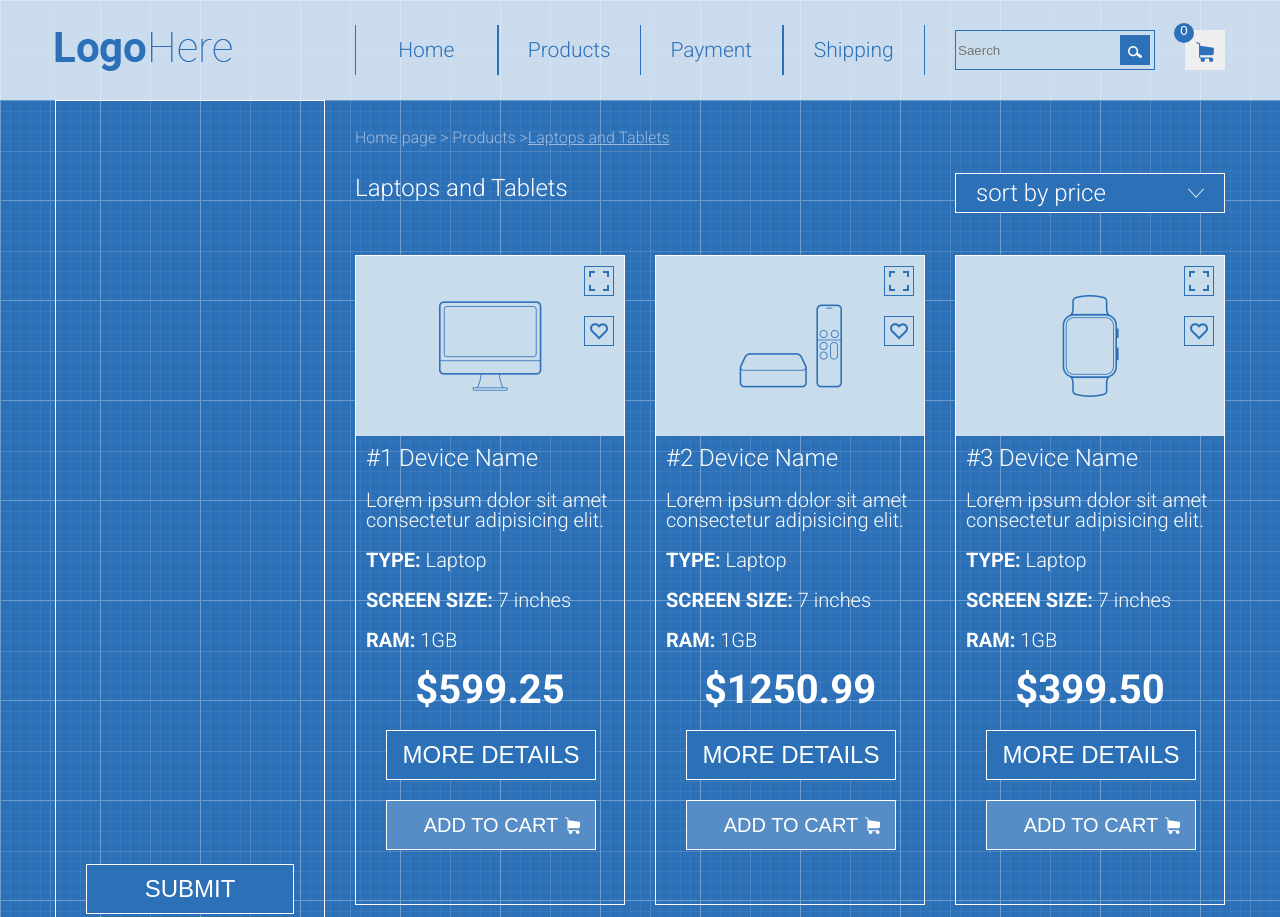
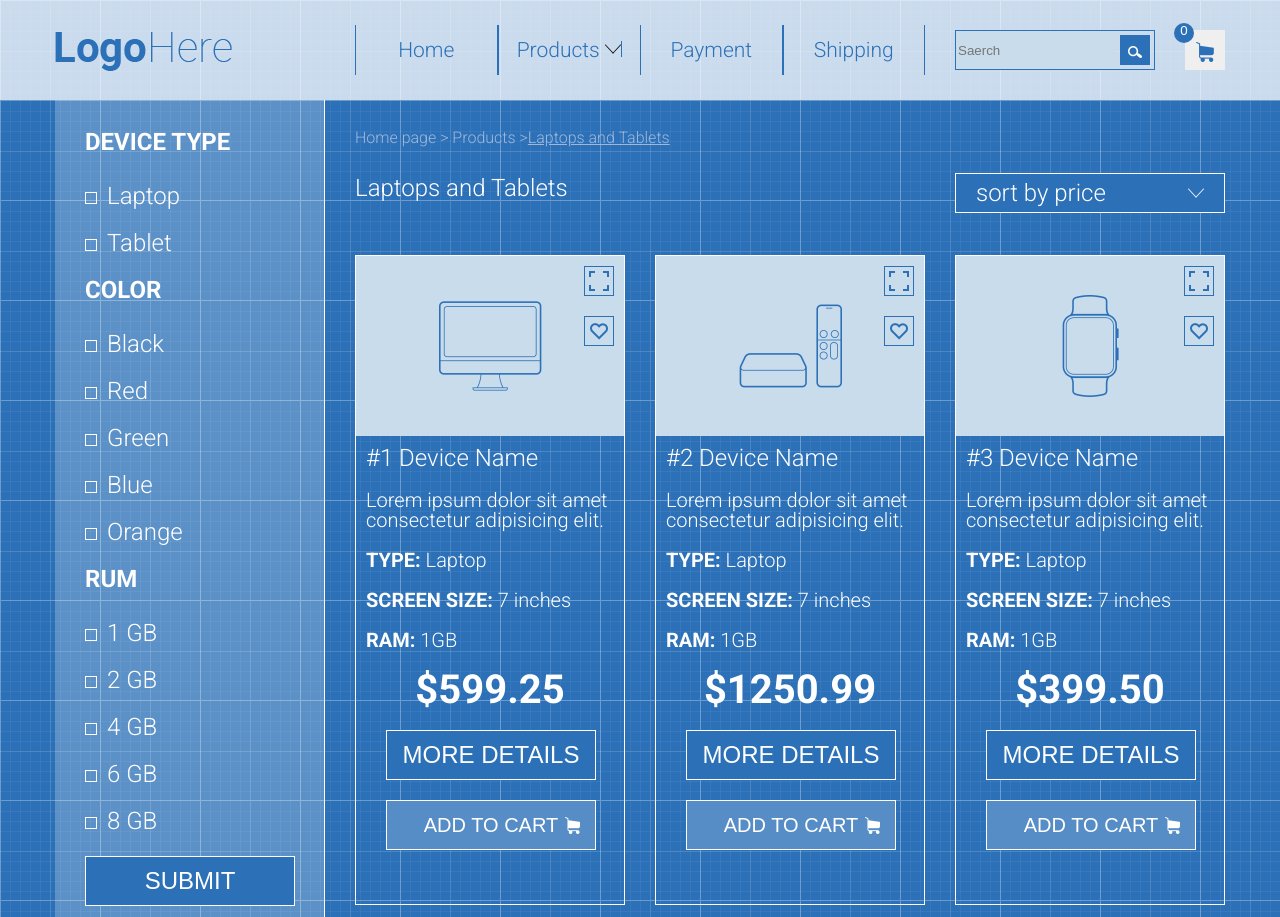
Before and after one commit to nemesis200/shop-project-1, a plain HTML site: page index.html in a window 1280 px wide. Shown: the top 917 px of the page. Drawn offline with Linux system fonts and the light colour scheme.

Commit message:
added filter

```diff
--- a/index.html
+++ b/index.html
@@ -11,7 +11,7 @@
       href="https://fonts.googleapis.com/css2?family=Roboto:wght@300;700&display=swap"
       rel="stylesheet"
     />
-    <title>Document</title>
+    <title></title>
   </head>
   <body>
     <header class="header">
@@ -27,7 +27,7 @@
               <ul class="menu">
                 <li><a href="#">Home</a></li>
                 <li class="dropdownbt">
-                  <a href="#">Products</a>
+                  <a href="#">Products <img src="images/down-direction.png" alt=""></a>
                   <ul>
                     <li><a class="content" href="#">Lorem ipsum dolor</a></li>
                     <li><a class="content" href="#">Sit amet</a></li>
@@ -65,6 +65,57 @@
     </header>
     <main class="main">
       <div class="filtr">
+        <h2 class="hp hp-1">DEVICE TYPE</h2>
+         <div class="revol">
+           <input class="button-choice" type="checkbox" id="Laptop">
+           <label class="np" for="Laptop"></label><p class="hp">Laptop</p>
+         </div>
+         <div class="revol">
+            <input class="button-choice" type="checkbox" id="Tablet">
+            <label class="np" for="Tablet"></label><p class="hp">Tablet</p>
+          </div>
+        <h2 class="hp hp-1">COLOR</h2>
+        <div class="revol">
+        <input class="button-choice" type="checkbox" id="Black">
+        <label class="np" for="Black"></label><p class="hp">Black</p>
+        </div>
+        <div class="revol">
+       <input class="button-choice" type="checkbox" id="Red">
+       <label class="np" for="Red"></label><p class="hp">Red</p>
+       </div>
+       <div class="revol">
+       <input class="button-choice" type="checkbox" id="Green">
+        <label class="np" for="Green"></label><p class="hp">Green</p>
+        </div>
+        <div class="revol">
+        <input class="button-choice" type="checkbox" id="Blue">
+        <label class="np" for="Blue"></label><p class="hp">Blue</p>
+        </div>
+        <div class="revol">
+        <input class="button-choice" type="checkbox" id="Orange">
+        <label class="np" for="Orange"></label><p class="hp">Orange</p>
+        </div>
+        <h2 class="hp hp-1">RUM</h2>
+        <div class="revol">
+        <input class="button-choice" type="checkbox" id="GB1">
+        <label class="np" for="GB1"></label><p class="hp">1 GB</p>
+        </div>
+        <div class="revol">
+       <input class="button-choice" type="checkbox" id="GB2">
+       <label class="np" for="GB2"></label><p class="hp">2 GB</p>
+       </div>
+       <div class="revol">
+       <input class="button-choice" type="checkbox" id="GB4">
+        <label class="np" for="GB4"></label><p class="hp">4 GB</p>
+        </div>
+        <div class="revol">
+        <input class="button-choice" type="checkbox" id="GB6">
+        <label class="np" for="GB6"></label><p class="hp">6 GB</p>
+        </div>
+        <div class="revol">
+        <input class="button-choice" type="checkbox" id="GB8">
+        <label class="np" for="GB8"></label><p class="hp">8 GB</p>
+        </div>
         <button class="sub">SUBMIT</button>
       </div>
       <div class="goods">
@@ -75,7 +126,7 @@
           </div>
           <div class="select">
             <ul>
-              <li class="choice"><a href="#">sort by price <img src="images/down-direction.png" alt=""></a></li>
+              <li class="choice"><a href="#">sort by price <img class="down" src="images/down-direction.png" alt=""></a></li>
                 <ul>
                   <li><a href="#">sort by name</a></li>
                   <li><a href="#">sort by date</a></li>
--- a/style.css
+++ b/style.css
@@ -18,6 +18,7 @@ body {
     display: flex;
     margin-left: -15px;
     margin-right: -15px;
+    color: white;
 }
 .col-3 {
     width: 25%;
@@ -140,9 +141,33 @@ nav .menu .dropdownbt:hover > ul {
     width: 270px;
     height: 845px;
     display: flex;
-    align-items: end;
+    flex-direction: column;
     padding: 30px 30px 30px 30px;
+    border-right: 1px solid white;
+    background-color: rgba(255, 255, 255, 0.227);
+}
+.revol {
+    width: 100%;
+    height: 30px;
+    margin-bottom: 17px;
+    display: flex;
+    flex-direction: row;
+    align-items: baseline;
+}
+.button-choice {
+    display: none;
+}
+.np:before {
+    content: "";
+    display: block;
+    width: 10px;
+    height: 10px;
     border: 1px solid white;
+    cursor: pointer;
+    margin-right: 10px;
+}
+.button-choice:checked + label:before {
+    background-color: white;
 }
 .sub {
     width: 210px;
@@ -208,7 +233,7 @@ nav .menu .dropdownbt:hover > ul {
     position: absolute;
     display: none;
 }
-.choice a img {
+.down {
     filter: invert(1);
 }
 .select ul ul li {
@@ -231,6 +256,14 @@ p,h1 {
     margin-bottom: 30px;
     width: auto;
     height: auto;
+}
+.hp {
+    color: white;
+    font-size: 24px;
+    margin-bottom: 30px;
+}
+.hp-1 {
+    font-weight: bold;
 }
 h1 {
     font-size: 24px;
```
